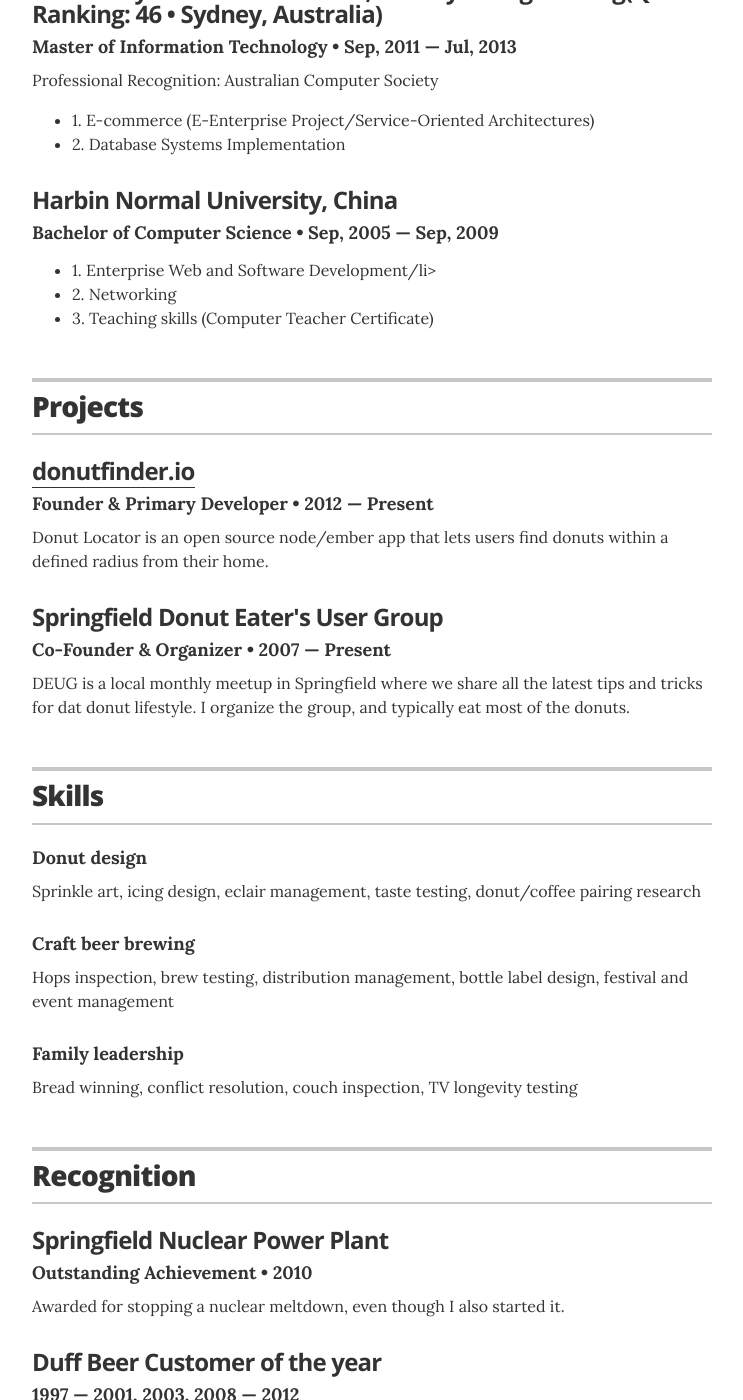
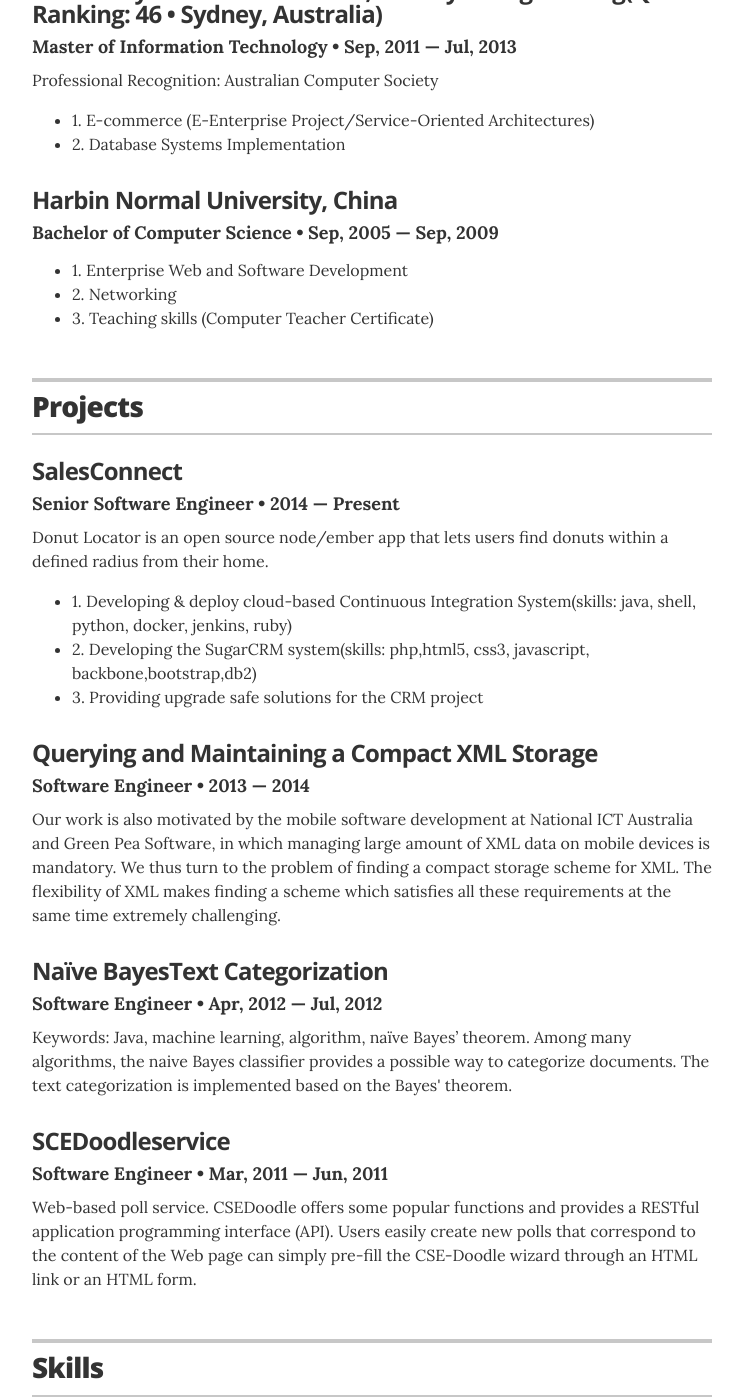
Before and after one commit to ohraymaster/ohraymaster.github.io, a Jekyll site: the page built from index.html, in a window 1280 px wide and 1400 px high, scrolled down 1420 px. Shown: the whole window, without its empty margins (268-1011 px from the left). Built offline with Jekyll 4.4.1, drawn with Linux system fonts in a browser that asks for light colours.

Commit message:
education

```diff
--- a/_layouts/resume.html
+++ b/_layouts/resume.html
@@ -119,7 +119,7 @@
           <h3 class="resume-item-title">Harbin Normal University, China</h3>
           <h4 class="resume-item-details">Bachelor of Computer Science &bull; Sep, 2005 &mdash; Sep, 2009</h4>
           <ul class="resume-item-list">
-            <li>1. Enterprise Web and Software Development/li>
+            <li>1. Enterprise Web and Software Development</li>
             <li>2. Networking</li>
             <li>3. Teaching skills (Computer Teacher Certificate)</li>
           </ul>
@@ -138,15 +138,34 @@
         </header>
 
         <div class="resume-item">
-          <h3 class="resume-item-title"><a href="http://donutlocator.io">donutfinder.io</a></h3>
-          <h4 class="resume-item-details">Founder & Primary Developer &bull; 2012 &mdash; Present</h4>
+          <h3 class="resume-item-title">SalesConnect</h3>
+          <h4 class="resume-item-details">Senior Software Engineer &bull; 2014 &mdash; Present</h4>
           <p class="resume-item-copy">Donut Locator is an open source node/ember app that lets users find donuts within a defined radius from their home.</p>
+          <ul class="resume-item-list">
+            <li>1. Developing & deploy cloud-based Continuous Integration System(skills: java, shell, python, docker, jenkins, ruby)
+            </li>
+            <li>2. Developing the SugarCRM system(skills: php,html5, css3, javascript, backbone,bootstrap,db2)</li>
+            <li>3. Providing upgrade safe solutions for the CRM project</li>
+          </ul>
         </div>
 
         <div class="resume-item">
-          <h3 class="resume-item-title">Springfield Donut Eater's User Group</h3>
-          <h4 class="resume-item-details">Co-Founder & Organizer &bull; 2007 &mdash; Present</h4>
-          <p class="resume-item-copy">DEUG is a local monthly meetup in Springfield where we share all the latest tips and tricks for dat donut lifestyle. I organize the group, and typically eat most of the donuts.</p>
+          <h3 class="resume-item-title">Querying and Maintaining a Compact XML Storage</h3>
+          <h4 class="resume-item-details">Software Engineer &bull; 2013 &mdash; 2014</h4>
+          <p class="resume-item-copy">Our work is also motivated by the mobile software development at National ICT Australia and Green Pea Software, in which managing large amount of XML data on mobile devices is mandatory. We thus turn to the problem of finding a compact storage scheme for XML. The flexibility of XML makes finding a scheme which satisfies all these requirements at the same time extremely challenging. </p>
+        </div>
+
+        <div class="resume-item">
+          <h3 class="resume-item-title">Naïve BayesText Categorization</h3>
+          <h4 class="resume-item-details">Software Engineer &bull; Apr, 2012 &mdash; Jul, 2012</h4>
+          <p class="resume-item-copy">Keywords: Java, machine learning, algorithm, naïve Bayes’ theorem. Among many algorithms, the naive Bayes classifier provides a possible way to categorize documents. The text categorization is implemented based on the Bayes' theorem. </p>
+        </div>
+
+
+        <div class="resume-item">
+          <h3 class="resume-item-title">SCEDoodleservice</h3>
+          <h4 class="resume-item-details">Software Engineer &bull; Mar, 2011 &mdash; Jun, 2011</h4>
+          <p class="resume-item-copy">Web-based poll service. CSEDoodle offers some popular functions and provides a RESTful application programming interface (API). Users easily create new polls that correspond to the content of the Web page can simply pre-fill the CSE-Doodle wizard through an HTML link or an HTML form.  </p>
         </div>
 
       </section>
```
